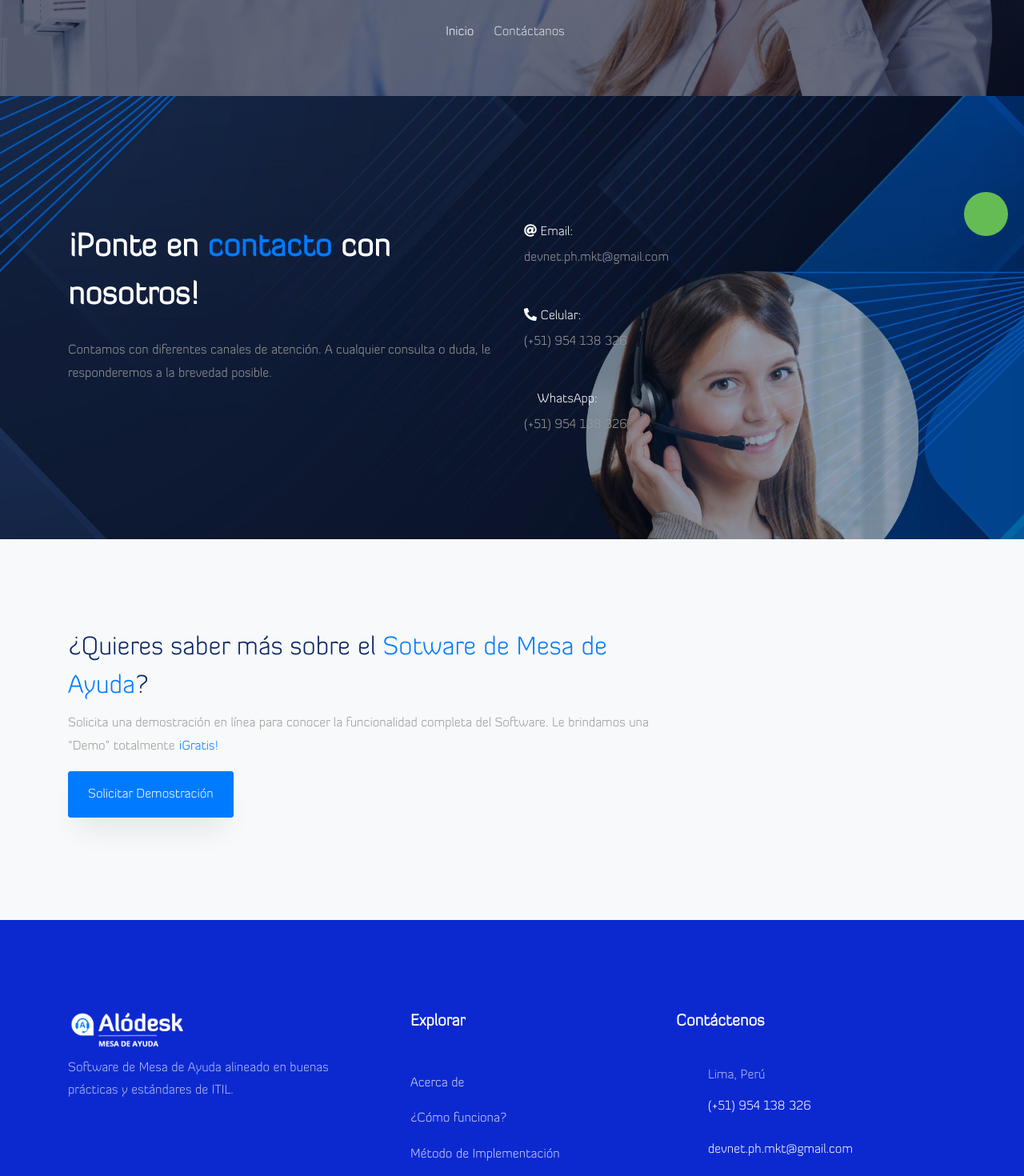
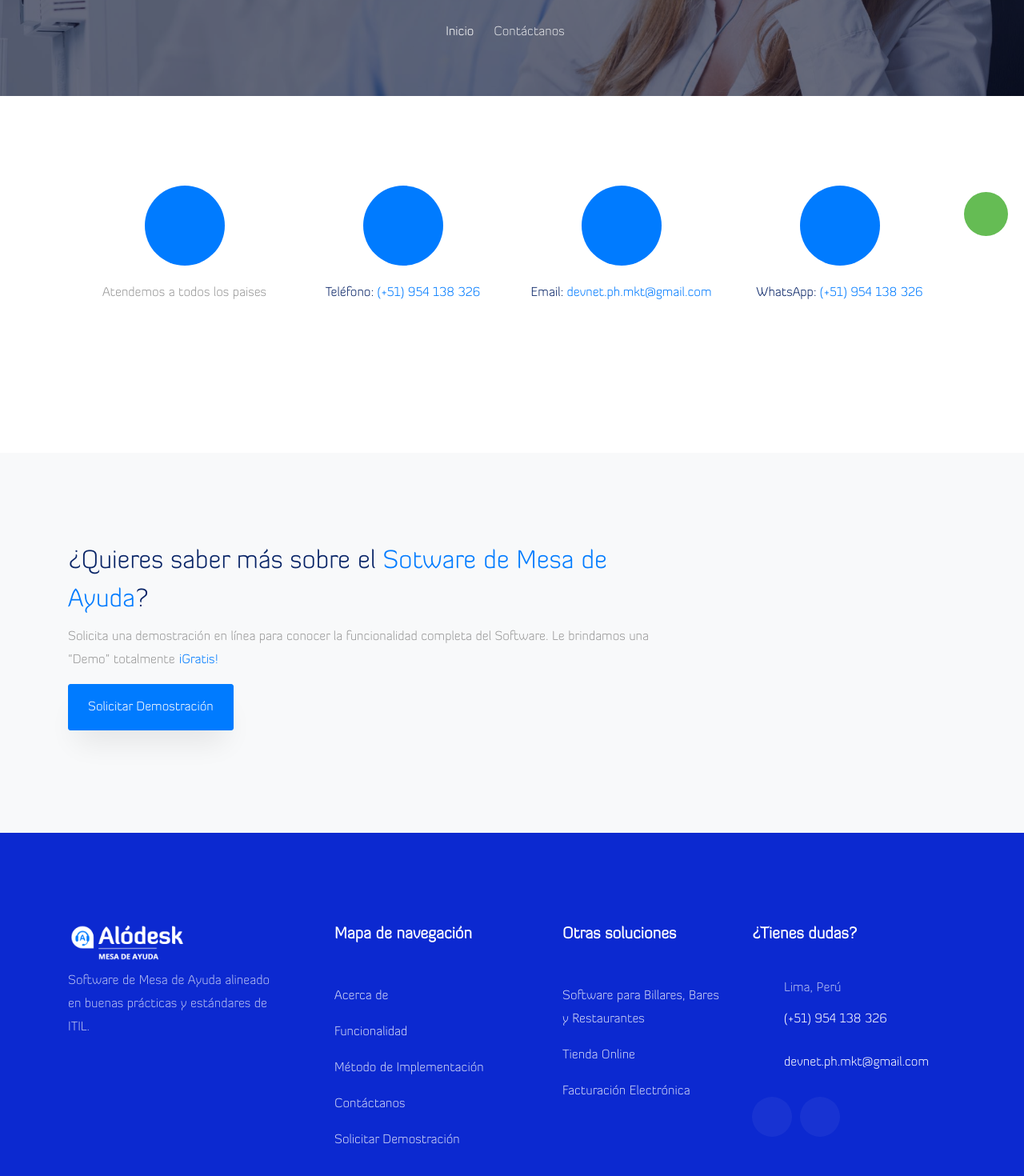
Before and after one commit to phuarcaya/AloDeskSite, an Angular app: page /contactanos in a window 1280 px wide. Shown: the part 480-1950 px from the top of the page at 80% size. Built offline with nearby package versions, Linux system fonts and the light colour scheme; a web font is replaced by a local one.

Commit message:
contact page

```diff
--- a/src/app/modules/home/pages/contact-page/contact-page.component.html
+++ b/src/app/modules/home/pages/contact-page/contact-page.component.html
@@ -14,7 +14,60 @@
     </div>
   </div>
 </section>
-<app-contact></app-contact>
+
+<section class="ftco-section">
+  <div class="container">
+    <div class="row justify-content-center">
+      <div class="col-md-12">
+        <div class="wrapper px-md-4">
+          <div class="row mb-5">
+            <div class="col-md-3">
+              <div class="dbox w-100 text-center">
+                <div class="icon d-flex align-items-center justify-content-center">
+                  <span class="fa fa-map-marker"></span>
+                </div>
+                <div class="text">
+                  <p>Atendemos a todos los paises</p>
+                </div>
+              </div>
+            </div>
+            <div class="col-md-3">
+              <div class="dbox w-100 text-center">
+                <div class="icon d-flex align-items-center justify-content-center">
+                  <span class="fa fa-phone"></span>
+                </div>
+                <div class="text">
+                  <p><span>Teléfono: </span> <a href="tel://{{phoneContact}}">{{phoneContact}}</a></p>
+                </div>
+              </div>
+            </div>
+            <div class="col-md-3">
+              <div class="dbox w-100 text-center">
+                <div class="icon d-flex align-items-center justify-content-center">
+                  <span class="fa fa-paper-plane"></span>
+                </div>
+                <div class="text">
+                  <p><span>Email: </span> <span class="text-primary">{{emailContact}}</span></p>
+                </div>
+              </div>
+            </div>
+            <div class="col-md-3">
+              <div class="dbox w-100 text-center">
+                <div class="icon d-flex align-items-center justify-content-center">
+                  <span class="fa fa-whatsapp"></span>
+                </div>
+                <div class="text">
+                  <p><span>WhatsApp: </span> <a href="{{whatsAppChat}}" target="_blank">{{phoneContact}}</a></p>
+                </div>
+              </div>
+            </div>
+          </div>
+        </div>
+      </div>
+    </div>
+  </div>
+</section>
+
 <app-contact-strip></app-contact-strip>
 <router-outlet></router-outlet>
 <app-footer></app-footer>
--- a/src/app/modules/home/pages/contact-page/contact-page.component.ts
+++ b/src/app/modules/home/pages/contact-page/contact-page.component.ts
@@ -1,13 +1,21 @@
 import { Component, OnInit } from '@angular/core';
+import { globalConstanst } from 'src/app/shared/globals/global-constanst';
 
 @Component({
   selector: 'app-contact-page',
   templateUrl: './contact-page.component.html',
-  styleUrls: ['./contact-page.component.css']
+  styleUrls: ['./contact-page.component.css'],
 })
 export class ContactPageComponent implements OnInit {
+  phoneContact = '';
+  emailContact = '';
+  whatsAppChat = '';
 
-  constructor() { }
+  constructor() {
+    this.phoneContact = globalConstanst.phoneContact;
+    this.emailContact = globalConstanst.emailContact;
+    this.whatsAppChat = globalConstanst.whatsAppChat;
+  }
 
   ngOnInit(): void {
     this.loadJsFile('assets/js/main.js');
--- a/src/app/modules/home/pages/function-page/function-page.component.html
+++ b/src/app/modules/home/pages/function-page/function-page.component.html
@@ -6,9 +6,9 @@
   <div class="container">
     <div class="row no-gutters slider-text align-items-end justify-content-center">
       <div class="col-md-9 ftco-animate pb-5 text-center">
-        <h1 class="mb-3 bread">¿Cómo funciona?</h1>
+        <h1 class="mb-3 bread">Funcionalidades</h1>
         <p class="breadcrumbs"><span class="mr-2"><a [routerLink]="['/']">Inicio <i
-                class="fa fa-chevron-right"></i></a></span> <span>¿Cómo funciona? <i
+                class="fa fa-chevron-right"></i></a></span> <span>Funcionalidades <i
               class="fa fa-chevron-right"></i></span></p>
       </div>
     </div>
--- a/src/app/shared/components/footer/footer.component.html
+++ b/src/app/shared/components/footer/footer.component.html
@@ -13,10 +13,10 @@
 
       <div class="col-md">
         <div class="ftco-footer-widget mb-4 ml-md-5">
-          <h2 class="ftco-heading-2">Explorar</h2>
+          <h2 class="ftco-heading-2">Mapa de navegación</h2>
           <ul class="list-unstyled">
             <li><a [routerLink]="['/acerca-de']" class="py-2 d-block">Acerca de</a></li>
-            <li><a [routerLink]="['/funciones']" class="py-2 d-block">¿Cómo funciona?</a></li>
+            <li><a [routerLink]="['/funciones']" class="py-2 d-block">Funcionalidad</a></li>
             <li><a [routerLink]="['/metodo-implementacion']" class="py-2 d-block">Método de Implementación</a></li>
             <li><a [routerLink]="['/contactanos']" class="py-2 d-block">Contáctanos</a></li>
             <li><a [routerLink]="['/contactanos']" class="py-2 d-block">Solicitar Demostración</a></li>
@@ -24,8 +24,20 @@
         </div>
       </div>
       <div class="col-md">
+        <div class="ftco-footer-widget mb-4 ml-md-5">
+          <h2 class="ftco-heading-2">Otras soluciones</h2>
+          <ul class="list-unstyled">
+            <li><a href="{{urlBillarsoft}}" class="py-2 d-block" target="_blank">Software para Billares, Bares y
+                Restaurantes</a></li>
+            <li><a href="{{urlOlineShop}}" class="py-2 d-block" target="_blank">Tienda Online</a></li>
+            <li><a href="{{urlElefac}}" class="py-2 d-block" target="_blank">Facturación Electrónica</a></li>
+          </ul>
+        </div>
+      </div>
+
+      <div class="col-md">
         <div class="ftco-footer-widget mb-4">
-          <h2 class="ftco-heading-2">Contáctenos</h2>
+          <h2 class="ftco-heading-2">¿Tienes dudas?</h2>
           <div class="block-23 mb-3">
             <ul>
               <li><span class="icon fa fa-map marker"></span><span class="text">Lima, Perú</span></li>
--- a/src/app/shared/components/footer/footer.component.ts
+++ b/src/app/shared/components/footer/footer.component.ts
@@ -13,7 +13,10 @@ export class FooterComponent implements OnInit {
   instagramPage = '';
   webSite = '';
   titleSite = '';
-  currentYear='';
+  currentYear = '';
+  urlBillarsoft = '';
+  urlOlineShop = '';
+  urlElefac = '';
 
   constructor() {
     this.phoneContact = globalConstanst.phoneContact;
@@ -22,6 +25,10 @@ export class FooterComponent implements OnInit {
     this.instagramPage = globalConstanst.instagramPage;
     this.webSite = globalConstanst.webSite;
     this.titleSite = globalConstanst.titleSite;
+    this.urlBillarsoft = globalConstanst.urlBillarsoft;
+    this.urlOlineShop = globalConstanst.urlOlineShop;
+    this.urlElefac = globalConstanst.urlElefac;
+
     this.currentYear = new Date().getFullYear().toString();
   }
 
--- a/src/app/shared/components/header/header.component.html
+++ b/src/app/shared/components/header/header.component.html
@@ -13,7 +13,7 @@
       <ul class="navbar-nav ml-auto">
         <li class="nav-item active"><a [routerLink]="['/']" class="nav-link"><i class="fa fa-home"></i> Inicio</a></li>
         <li class="nav-item"><a [routerLink]="['/acerca-de']" class="nav-link">Acerca de</a></li>
-        <li class="nav-item"><a [routerLink]="['/funciones']" class="nav-link">¿Cómo funciona?</a></li>
+        <li class="nav-item"><a [routerLink]="['/funciones']" class="nav-link">Funcionalidad</a></li>
         <li class="nav-item"><a [routerLink]="['/metodo-implementacion']" class="nav-link">Implementación</a></li>
         <li class="nav-item"><a [routerLink]="['/contactanos']" class="nav-link">Contáctanos</a></li>
         <li class="nav-item cta"><a [routerLink]="['/contactanos']" class="nav-link">Solicitar cotización <i
--- a/src/app/shared/globals/global-constanst.ts
+++ b/src/app/shared/globals/global-constanst.ts
@@ -6,4 +6,7 @@ export const globalConstanst = {
   instagramPage: "https://www.facebook.com/alodesk",
   webSite: "https://www.alodesk.pe",
   titleSite: "Alódesk",
+  urlBillarsoft: "https://www.billarsoft.pe",
+  urlOlineShop: "http://neberbrand.com",
+  urlElefac: "https://www.elefac.com",
 };
```
